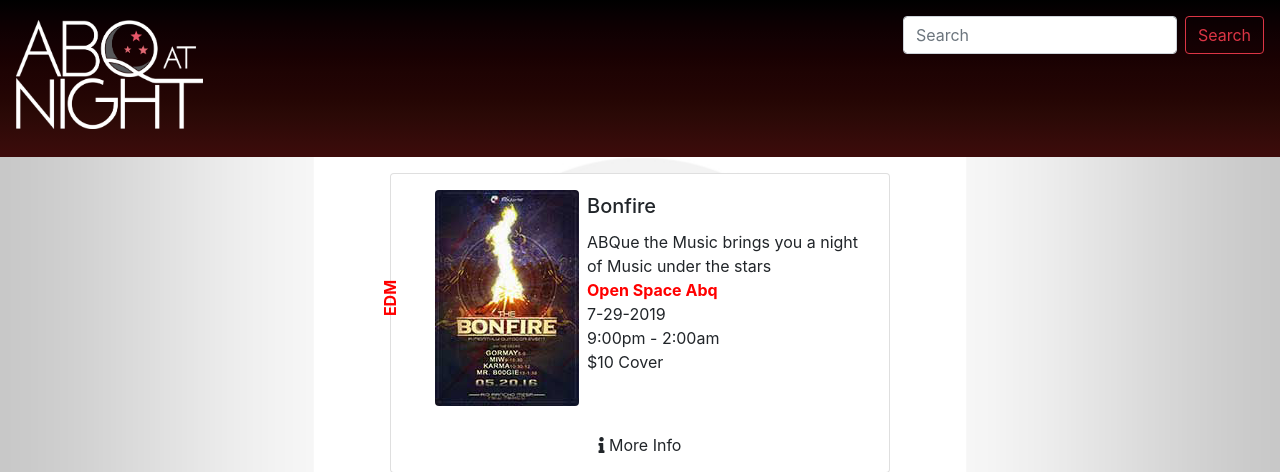
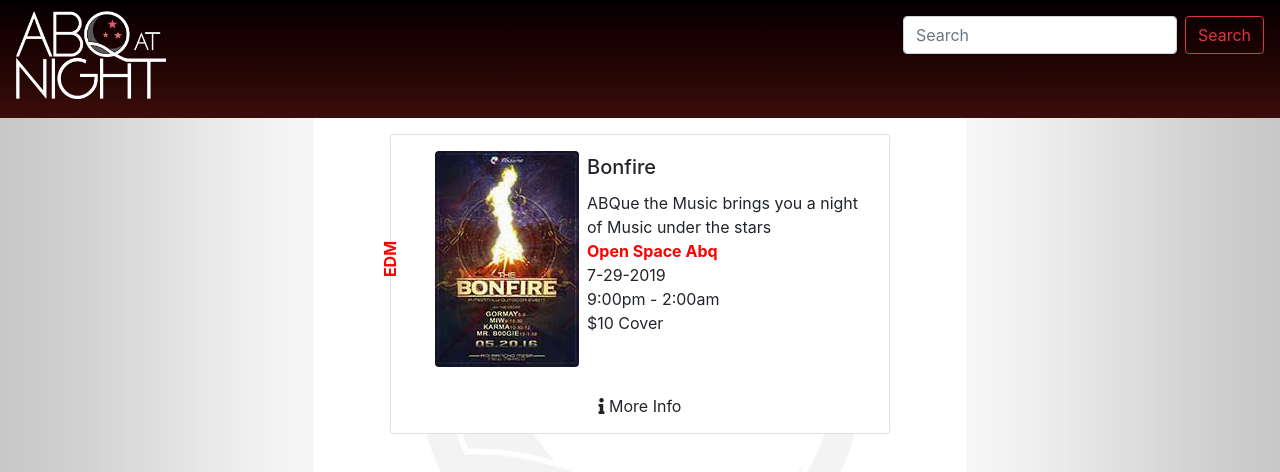
Before and after one commit to abq-at-night/capstone-project, a PHP site: page /static-ui/card.php in a window 1280 px wide. Shown: the top 472 px of the page. Run offline with PHP 8.4, Linux system fonts and the light colour scheme; some libraries are stand-ins or nearby versions.

Commit message:
perfected responsivness, resized navbar https://app.asana.com/0/1108524870361544/list

```diff
--- a/static-ui/css/nav-style.css
+++ b/static-ui/css/nav-style.css
@@ -3,12 +3,12 @@
 }
 
 .navbar img {
-	max-width: 15%;
+	max-width: 150px;
 	min-width: 150px;
 }
 
 #searchbar {
-margin-bottom: 7%;
+margin-bottom: 3rem;
 }
 
 @media (max-width: 460px) {
@@ -20,7 +20,7 @@ margin-bottom: 7%;
 	}
 }
 
-@media (min-width: 459px) and (max-width: 577px) {
+@media (min-width: 459px) and (max-width: 576px) {
 	#searchbar
 	{
 		margin: 1rem auto 1rem auto;
@@ -41,7 +41,6 @@ margin-bottom: 7%;
 	{
 		margin-right: auto;
 		margin-left: auto;
-		margin-bottom: 1rem;
 	}
 }
 
```
